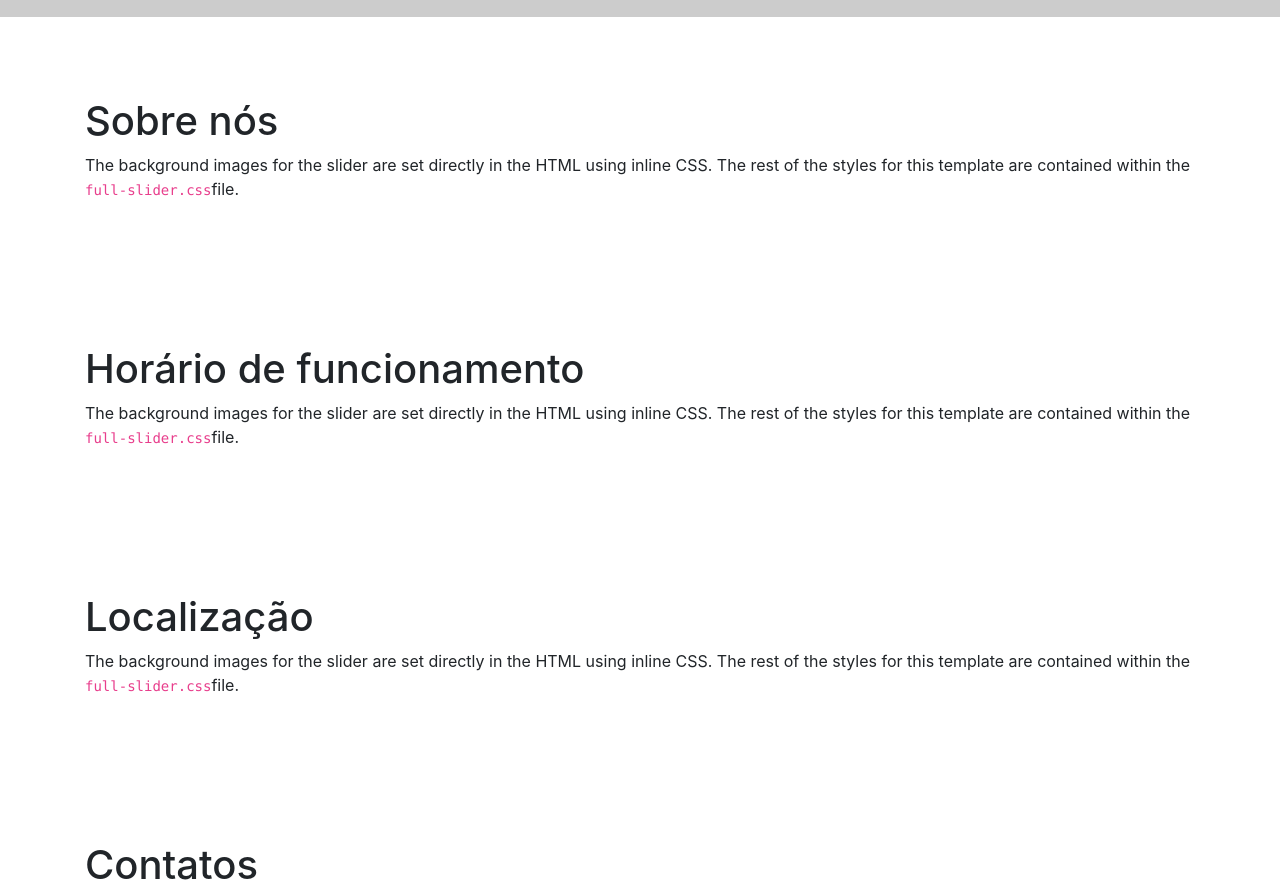
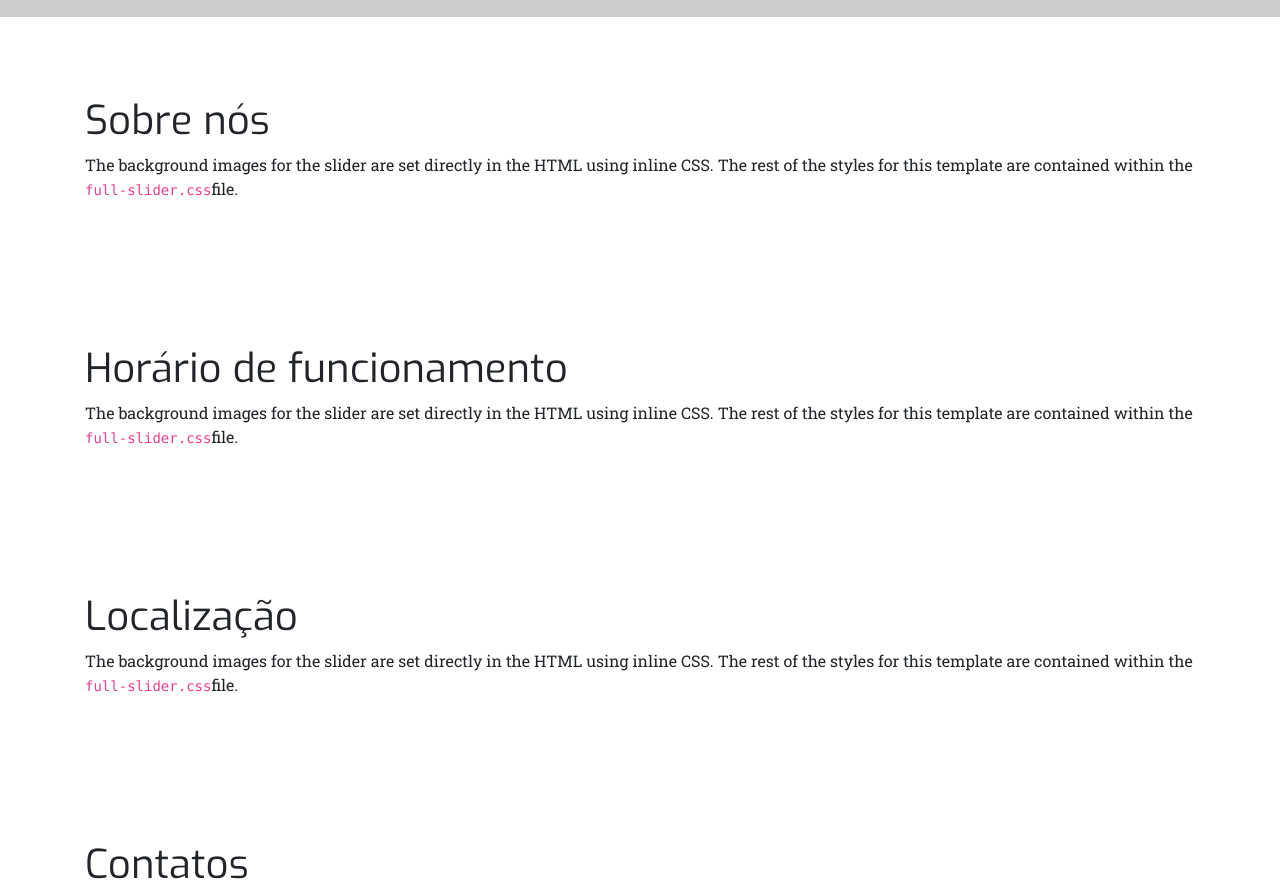
Before and after one commit to danielrcoura/panelao-site, a website: page index.html in a window 1280 px wide. Shown: the part 783-1677 px from the top of the page. Drawn offline with Linux system fonts and the light colour scheme; placeholder pictures from the web are drawn by us.

Commit message:
Task03 - Added fonts to text

```diff
--- a/css/full-slider.css
+++ b/css/full-slider.css
@@ -17,3 +17,11 @@
 section {
   margin-top: 2rem;
 }
+
+body {
+  font-family: 'Roboto Slab';
+}
+
+h1 {
+  font-family: 'Exo';
+}
--- a/index.html
+++ b/index.html
@@ -10,14 +10,17 @@
 
     <title>O Panelão</title>
 
-    <!-- Icon -->
-    <i class="fa fa-file"></i>
-
     <!-- Bootstrap core CSS -->
     <link href="vendor/bootstrap/css/bootstrap.min.css" rel="stylesheet">
 
     <!-- Custom styles for this template -->
     <link href="css/full-slider.css" rel="stylesheet">
+
+    <!-- Font links -->
+    <!-- Primary font -->
+    <link rel="stylesheet" href="https://fonts.googleapis.com/css?family=Exo">
+    <!-- Secondary font -->
+    <link rel="stylesheet" href="https://fonts.googleapis.com/css?family=Roboto+Slab">
 
   </head>
 
```
